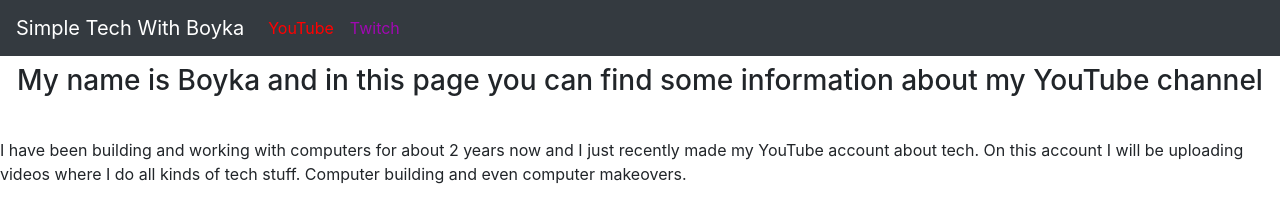
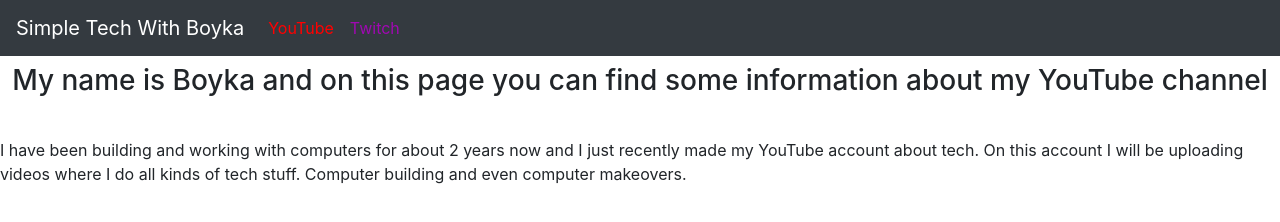
Before and after one commit to Bilyalq/BoykaTech, a plain HTML site: page youtube.html in a window 1280 px wide. Drawn offline with Linux system fonts and the light colour scheme.

Commit message:
Update youtube.html

```diff
--- a/youtube.html
+++ b/youtube.html
@@ -39,7 +39,7 @@
         </nav>
 	<br>
 	<br>
-<p> <center> <h3> My name is Boyka and in this page you can find some information about my YouTube channel </h3> </center> </p>
+<p> <center> <h3> My name is Boyka and on this page you can find some information about my YouTube channel </h3> </center> </p>
 	<br>
 <p> I have been building and working with computers for about 2 years now and I just recently made my YouTube account about tech. On this account I will be uploading videos where I do all kinds of tech stuff. Computer building and even computer makeovers. </p>
 
```
